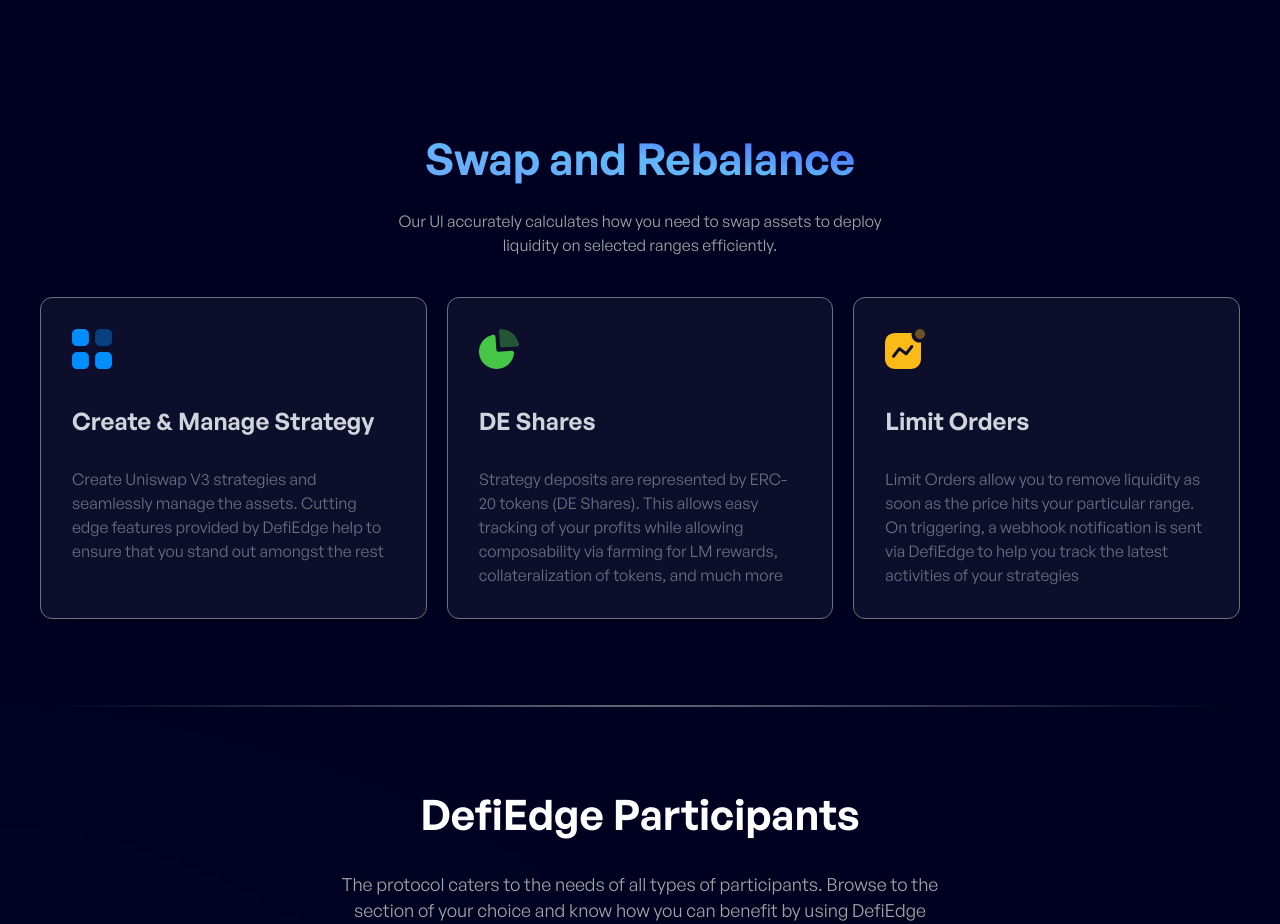
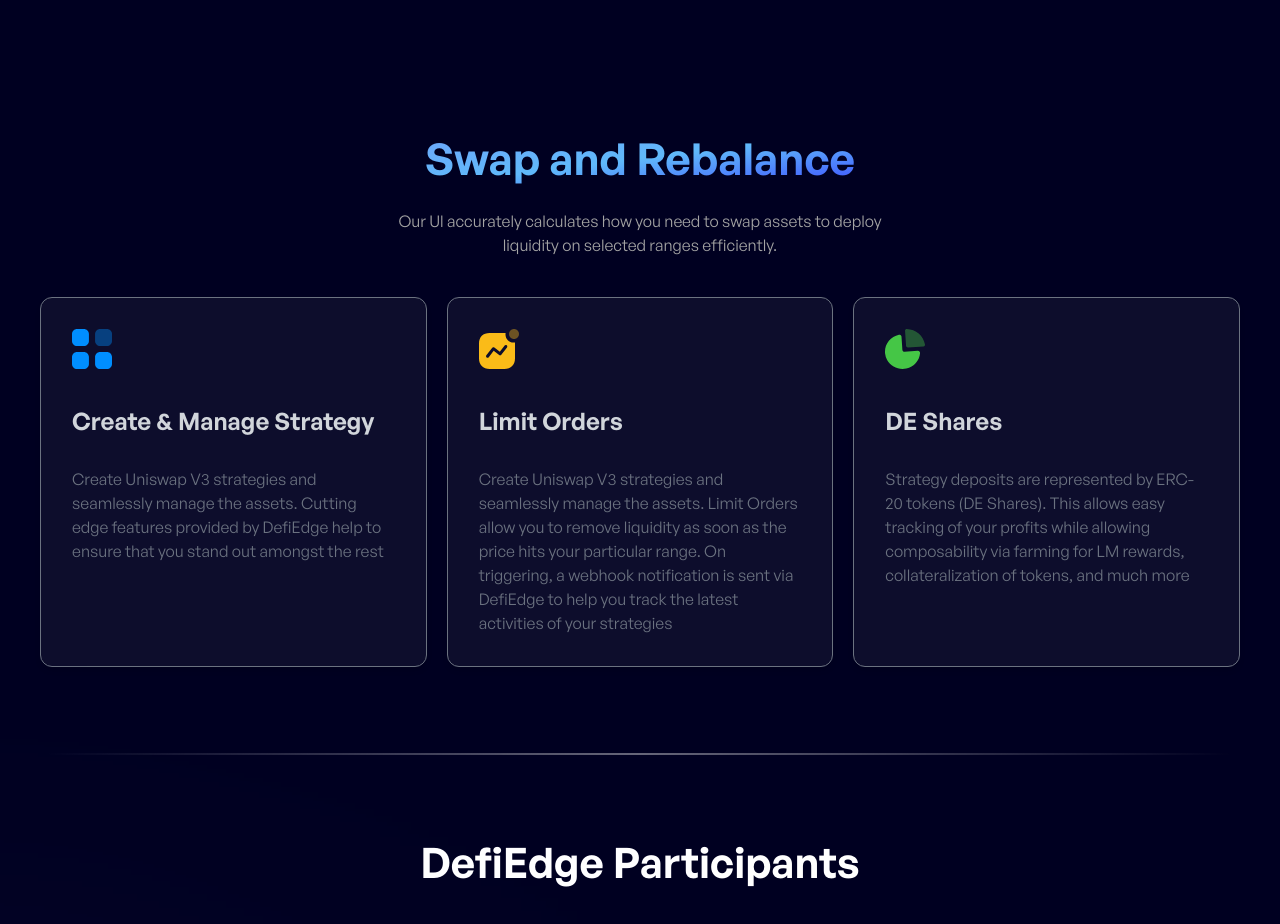
Before and after one commit to DeepakGhengat/trail-code, a Next.js app: page / in a window 1280 px wide. Shown: the part 1520-2444 px from the top of the page. Built offline with nearby package versions, Linux system fonts and the light colour scheme; no server answers; a web font is replaced by a local one.

Commit message:
Solved bugs

```diff
--- a/components/CardSkeleton.jsx
+++ b/components/CardSkeleton.jsx
@@ -7,7 +7,7 @@
         <div className="">
           <div className="flex ">
             <div className="h-[37px] w-[37px]  bg-slate-700 bg-opacity-10 rounded-full bg-skeleton"></div>
-            <div className="h-[37px] -ml-[20px] w-[37px]  bg-skeleton bg-opacity-20 rounded-full rounded-full"></div>
+            <div className="h-[37px] -ml-[20px] w-[37px]  bg-skeleton bg-opacity-20 rounded-full "></div>
           </div>
           <div className="pb-[42px] opacity-20">
             <div className="h-[26px] w-[217px] mt-[20px] bg-skeleton rounded-full"></div>
--- a/components/FeatureCard.jsx
+++ /dev/null
@@ -1,19 +0,0 @@
-import Image from "next/image";
-import React from "react";
-import Fade from "react-reveal/Fade";
-
-const FeatureCard = ({ imgUrl, title, desc }) => {
-  return (
-    <Fade duration={500} bottom>
-      <span className="min-h-[300px] rounded-xl border border-gray-500 bg-white bg-opacity-5 p-[15px] shadow-md backdrop-blur-xl backdrop-filter  duration-300 hover:bg-opacity-0 hover:border-gray-200 md:w-full md:p-[31px]">
-        <Image src={imgUrl} alt={title} height={40} width={40} />
-        <p className="py-[28px] text-[20px] text-gray-300 font-semibold md:text-[24px]">
-          {title}
-        </p>
-        <p className="text-[16px] font-thin text-gray-500">{desc}</p>
-      </span>
-    </Fade>
-  );
-};
-
-export default FeatureCard;
--- a/components/Layout.jsx
+++ b/components/Layout.jsx
@@ -5,7 +5,6 @@
 import HeroBar from "./HeroBar";
 import Footer from "./Footer";
 import { useRouter } from "next/router";
-import HeroBar2 from "./HeroBar2";
 
 // eslint-disable-next-line react/prop-types
 const Layout = ({ children }) => {
--- a/components/ParticipantCard.jsx
+++ /dev/null
@@ -1,43 +0,0 @@
-import React from "react";
-import Image from "next/image";
-import rightarrow from "../public/images/rightarrow.svg";
-
-const ParticipantCard = ({ link, imgUrl, title, desc }) => {
-  return (
-    <div>
-      <a
-        href={link}
-        target="_blank"
-        className="relative group"
-        rel="noreferrer"
-      >
-        <div className="absolute w-[335px] 	">
-          <div className="w-full sm:w-[384px] h-[330px] bg-gradient-to-tl to-transparent from-[#FABB18] opacity-16 group-hover:opacity-30 duration-300 border border-[#3F4077]/30"></div>
-        </div>
-        <div className="p-[20px] sm:p-[32px] items-start flex flex-col  relative h-[330px]">
-          <div>
-            <Image
-              type="image"
-              className="w-[111px] h-[31px]"
-              alt=""
-              src={imgUrl}
-            />
-          </div>
-          <span className="sm:text-[24px] text-[20px] font-semibold sm:mt-[28px] mt-[20px]">
-            {title}
-          </span>
-          <p className="text-gray-mid text-[16px] mt-[12px]">{desc}</p>
-
-          <span className="absolute bottom-[32px]  flex group cursor-pointer">
-            <p className="">Read More &nbsp;</p>{" "}
-            <span className=" group-hover:translate-x-2 duration-300 items-center flex">
-              <Image type="image" className="" alt="" src={rightarrow} />{" "}
-            </span>
-          </span>
-        </div>
-      </a>
-    </div>
-  );
-};
-
-export default ParticipantCard;
--- a/components/Strategies.jsx
+++ b/components/Strategies.jsx
@@ -26,7 +26,7 @@
 
   return (
     <div>
-      <section className="sm:mt-[140px] mt-[90px] sm:mt-[100px]">
+      <section className="sm:mt-[140px] mt-[90px] ">
         <div className="relative w-full">
           <div className="absolute left-0 -mt-[70px]  -ml-[250px]">
             <div className="bg-[#8692FF] h-[370px] w-[370px] blur-[354px] opacity-42"></div>
--- a/components/Swap.jsx
+++ b/components/Swap.jsx
@@ -5,7 +5,7 @@
 
 // * Import Thirdparty Libraries
 import Fade from "react-reveal/Fade";
-import Zoom from "react-reveal/Zoom";
+// import Zoom from "react-reveal/Zoom";
 
 // * Images Required
 import ico1 from "../public/images/ico1.svg";
@@ -14,7 +14,6 @@
 import swap from "../public/images/swap.svg";
 
 import line from "../public/images/line.svg";
-import FeatureCard from "./FeatureCard";
 
 function Swap() {
   const [scrollY, setScrollY] = useState(0);
@@ -75,7 +74,7 @@
 
         <Fade duration={2000}>
           <div className="mt-72 text-center">
-            <span className="sm:text-[44px] text-[26px] font-semibold leading-[50px]  bg-gradient-to-tr bg-gradient-to-br from-[#6EA5FB] via-[#60B9FA] via-[#60B9FA]   to-[#3E51FF] bg-clip-text text-transparent">
+            <span className="sm:text-[44px] text-[26px] font-semibold leading-[50px]  bg-gradient-to-br from-[#6EA5FB]  via-[#60B9FA]   to-[#3E51FF] bg-clip-text text-transparent">
               Swap and Rebalance
             </span>
             <p className="text-16px text-gray-mid text-center sm:mt-[25px] mt-[20px] sm:w-[500px]">
@@ -150,29 +149,48 @@
         </Fade> */}
 
         <div className="flex gap-5 mt-10">
-          <FeatureCard
-            imgUrl={ico1}
-            title="Create & Manage Strategy"
-            desc="Create Uniswap V3 strategies and seamlessly manage the assets.
-            Cutting edge features provided by DefiEdge help to ensure that
-            you stand out amongst the rest"
-          />
-          <FeatureCard
-            imgUrl={ico3}
-            title="DE Shares"
-            desc="Strategy deposits are represented by ERC-20 tokens (DE Shares).
-            This allows easy tracking of your profits while allowing
-            composability via farming for LM rewards, collateralization of
-            tokens, and much more"
-          />
-          <FeatureCard
-            imgUrl={ico2}
-            title="Limit Orders"
-            desc="Limit Orders allow you to remove liquidity as soon as the price
+          <Fade duration={500} bottom>
+            <span className="min-h-[300px] rounded-xl border border-gray-500 bg-white bg-opacity-5 p-[15px] shadow-md backdrop-blur-xl backdrop-filter  duration-300 hover:bg-opacity-0 hover:border-gray-200 md:w-full md:p-[31px]">
+              <Image src={ico1} height={40} width={40} />
+              <p className="py-[28px] text-[20px] text-gray-300 font-semibold md:text-[24px]">
+                Create & Manage Strategy
+              </p>
+              <p className="text-[16px] font-thin text-gray-500">
+                Create Uniswap V3 strategies and seamlessly manage the assets.
+                Cutting edge features provided by DefiEdge help to ensure that
+                you stand out amongst the rest
+              </p>
+            </span>
+          </Fade>
+          <Fade duration={500} bottom>
+            <span className="min-h-[300px] rounded-xl border border-gray-500 bg-white bg-opacity-5 p-[15px] shadow-md backdrop-blur-xl backdrop-filter  duration-300 hover:bg-opacity-0 hover:border-gray-200 md:w-full md:p-[31px]">
+              <Image src={ico2} height={40} width={40} />
+              <p className="py-[28px] text-[20px] text-gray-300 font-semibold md:text-[24px]">
+                Limit Orders
+              </p>
+              <p className="text-[16px] font-thin text-gray-500">
+                Create Uniswap V3 strategies and seamlessly manage the assets.
+                Limit Orders allow you to remove liquidity as soon as the price
                 hits your particular range. On triggering, a webhook
                 notification is sent via DefiEdge to help you track the latest
-                activities of your strategies"
-          />
+                activities of your strategies
+              </p>
+            </span>
+          </Fade>
+          <Fade duration={500} bottom>
+            <span className="min-h-[300px] rounded-xl border border-gray-500 bg-white bg-opacity-5 p-[15px] shadow-md backdrop-blur-xl backdrop-filter  duration-300 hover:bg-opacity-0 hover:border-gray-200 md:w-full md:p-[31px]">
+              <Image src={ico3} height={40} width={40} />
+              <p className="py-[28px] text-[20px] text-gray-300 font-semibold md:text-[24px]">
+                DE Shares
+              </p>
+              <p className="text-[16px] font-thin text-gray-500">
+                Strategy deposits are represented by ERC-20 tokens (DE Shares).
+                This allows easy tracking of your profits while allowing
+                composability via farming for LM rewards, collateralization of
+                tokens, and much more
+              </p>
+            </span>
+          </Fade>
         </div>
       </section>
 
--- a/package.json
+++ b/package.json
@@ -28,6 +28,7 @@
     "swiper": "^8.3.2"
   },
   "devDependencies": {
+    "@next/eslint-plugin-next": "^13.1.1",
     "autoprefixer": "^10.4.8",
     "eslint": "^8.22.0",
     "eslint-config-next": "12.2.5",
```
Also changed, not shown: components/HeroBar2.jsx (deleted, +0 -141 lines), .eslintrc.js, 1 other file (tests, documents, lock files or other folders).
